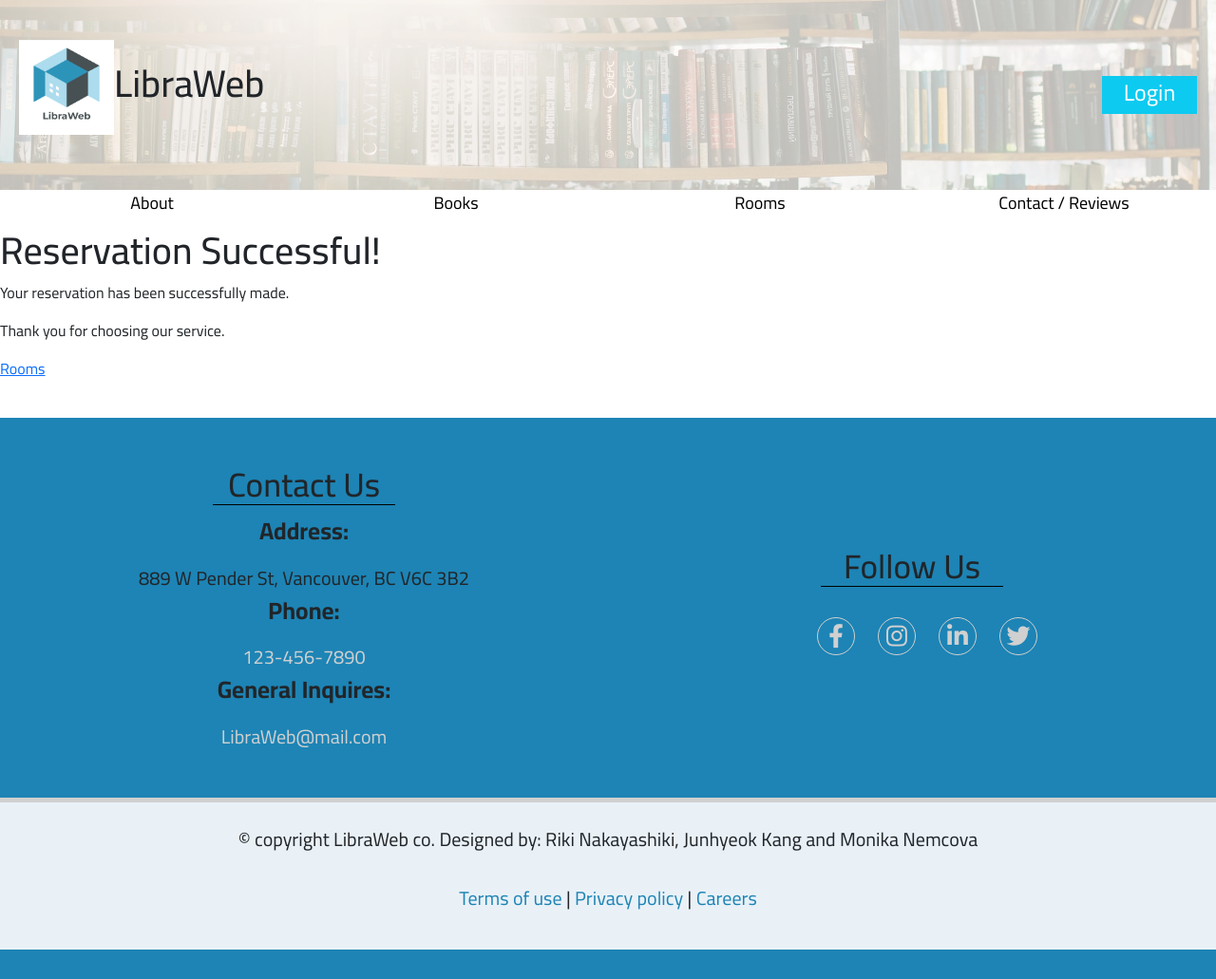
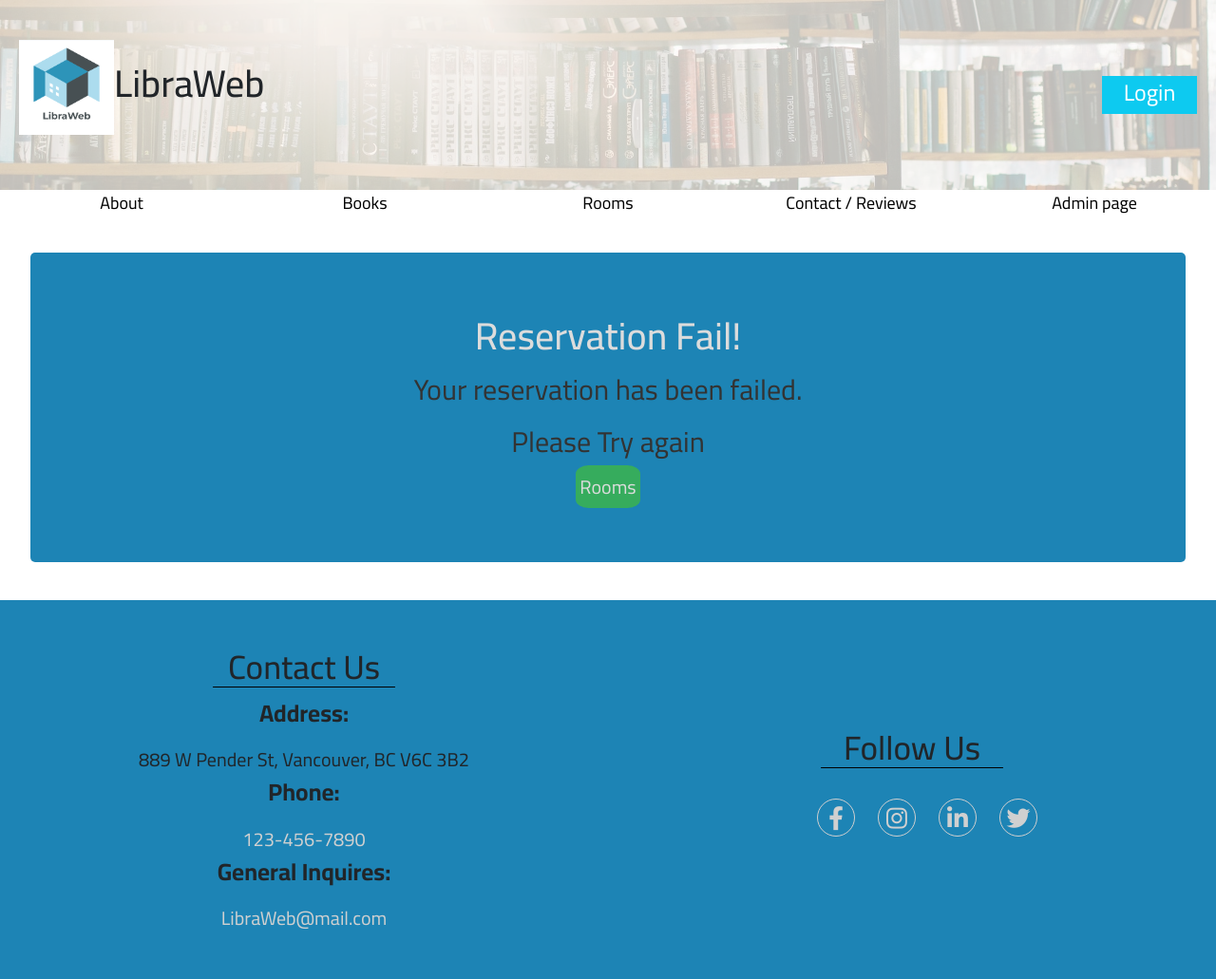
Before and after one commit to riki-nakayashiki/LibraWeb, a PHP site: page /success.php in a window 1280 px wide. Shown: the top 1031 px of the page at 95% size. Before the commit the page ends 1000 px from the top, so only its background shows below. Run offline with PHP 8.4, Linux system fonts and the light colour scheme; some libraries are stand-ins or nearby versions.

Commit message:
add style success page and reservation

```diff
--- a/css/style.css
+++ b/css/style.css
@@ -136,6 +136,7 @@ body main {
     display: flex;
     flex-direction: column;
     row-gap: 0vh;
+    -moz-column-gap: 3vh;
          column-gap: 3vh;
     row-gap: 2vh;
     font-size: 30px;
@@ -168,6 +169,7 @@ body main {
     display: flex;
     justify-content: center;
     align-items: center;
+    -moz-column-gap: 3vh;
          column-gap: 3vh;
     width: 90%;
     height: 20%;
@@ -200,6 +202,7 @@ body main {
   }
   .room .slides figure {
     display: flex;
+    -moz-column-gap: 5vh;
          column-gap: 5vh;
     display: flex;
     justify-content: center;
@@ -248,7 +251,7 @@ body main {
     background-color: #e9f1f7;
     padding: 8px;
     font-weight: bold;
-    text-align: left;
+    text-align: center;
     border: 1px solid gray;
   }
   .room-info td {
@@ -277,11 +280,46 @@ body main {
   .message {
     display: flex;
     flex-direction: column;
-    width: 100%;
+    row-gap: 0vh;
+    display: flex;
+    justify-content: center;
+    align-items: center;
+    margin-top: 2%;
+    background-color: #1d84b5;
+    color: wheatblue;
+    padding: 5%;
+    border-radius: 5px;
   }
-  .message a {
+  .message .current {
+    text-align: center;
+  }
+  .message .current h1 {
+    color: gainsboro;
+    font-size: 24px;
+    margin: 0 0 10px;
+  }
+  .message .current h4 {
+    color: #36ac5d;
+    font-size: 18px;
+    margin: 0;
+  }
+  .message .current h5 {
+    color: bisque;
+    font-size: 14px;
+    margin: 0;
+  }
+  .message .current a {
     text-decoration: none;
-    color: black;
+    background-color: #36ac5d;
+    padding: 1%;
+    border-radius: 20%;
+    color: gainsboro;
+    cursor: pointer;
+  }
+  .message .current p {
+    color: #333333;
+    font-size: 16px;
+    margin: 0 0 10px;
   }
   .footer {
     padding-top: 5vh;
@@ -385,6 +423,16 @@ body main {
     background-color: white;
     border: 2px solid #1D84B5;
   }
+  .message {
+    width: 90%;
+    margin-left: 5%;
+  }
+  .message .current h4 {
+    font-size: 22px;
+  }
+  .message .current h5 {
+    font-size: 18px;
+  }
   .footer h4 {
     font-size: 35px;
     width: 20%;
@@ -428,10 +476,13 @@ body main {
 @media (min-width: 1000px) {
   .infor {
     width: 100%;
+    height: 60vh;
+    margin-top: 8%;
   }
   .infor .slides {
     background-color: gainsboro;
     flex-direction: row;
+    -moz-column-gap: 5vh;
          column-gap: 5vh;
     padding: 2%;
   }
@@ -443,6 +494,7 @@ body main {
   .infor .slides figure img {
     width: 100%;
     height: 100%;
+    -o-object-fit: cover;
        object-fit: cover;
     opacity: 1;
     transition: opacity 0.3s ease;
@@ -493,10 +545,35 @@ body main {
     display: flex;
     flex-direction: row;
     width: 95%;
+    -moz-column-gap: 3vh;
          column-gap: 3vh;
   }
   .news-highlights .news figcaption {
     height: 40vh;
+  }
+  .message {
+    width: 95%;
+    margin-left: 2.5%;
+  }
+  .message .current h1 {
+    font-size: 40px;
+  }
+  .message .current p {
+    font-size: 30px;
+  }
+  .message .current h4 {
+    font-size: 25px;
+  }
+  .message .current h5 {
+    font-size: 21px;
+  }
+  .message .current a {
+    transition: 0.3s;
+    font-size: 20px;
+  }
+  .message .current a:hover {
+    background-color: gainsboro;
+    color: #36ac5d;
   }
   .footer h4 {
     width: 30%;
--- a/inc/Page.class.php
+++ b/inc/Page.class.php
@@ -1,5 +1,5 @@
 <?php
-require_once('./inc/Entity/User.class.php');
+
 class Page
 {
     /**
@@ -29,23 +29,11 @@ class Page
      */
     public static function pageBanner(): string
     {
+        // Temporary code
+        $userType = 1;
         $adminMenu = "";
-
-        session_start();
-        if (isset($_SESSION['username'])) {
-            $user = $_SESSION['username'];
-            $loginUser = 'USER NAME : ' . $user->getFirstName() . ' ' . $user->getLastName();
-
-            $loginButton = '<a href="logout.php" class="bg-info text-white">Logout</a>';
-
-            //Check if the user is admin.
-            if ($user->getUserType() === 'Admin') {
-                $adminMenu = '<li><a href="#">Admin page</a></li>';
-            }
-
-        } else {
-            $loginUser = '';
-            $loginButton = '<a href="login.php" class="bg-info text-white">Login</a>';
+        if ($userType == 1) {
+            $adminMenu = '<li><a href="#">Admin page</a></li>';
         }
 
         $htmlBanner = '
@@ -59,8 +47,7 @@ class Page
                                         </h1>
                                     </figcaption>
                                 </figure>
-                                <h2>' . $loginUser . '</h2>
-                                ' . $loginButton . '
+                                <a href="#" class="bg-info text-white">Login</a>
                             </section>
                         </header>
                         <nav class="nav-main">
@@ -100,12 +87,11 @@ class Page
         return $mainContent;
     }
 
-    /**
+     /**
      *@return string
      */
 
-    public static function informationRow(): string
-    {
+     public static function informationRow(): string{
         $images = array(
             array(
                 'src' => "./img/labtop.jpg",
@@ -137,12 +123,12 @@ class Page
         foreach ($images as $image) {
             $row .= '
                 <figure>
-                    <img src="' . $image['src'] . '">
+                    <img src="'. $image['src'] .'">
                     <figcaption>
                         <i class="fa-solid fa-clock"></i>
 
-                            <h5>' . $image['title'] . '</h5>
-                            <h6>' . $image['caption'] . '</h6>
+                            <h5>'. $image['title'] .'</h5>
+                            <h6>'. $image['caption'] .'</h6>
 
                     </figcaption>
                 </figure>
@@ -154,13 +140,12 @@ class Page
         </section>';
 
         return $row;
-    }
+     }
 
     /**
      * @return string
      */
-    public static function newsContent(): string
-    {
+    public static function newsContent() : string {
         $news = '
         <section class="news-highlights">
             <article>
@@ -288,43 +273,6 @@ class Page
                 </body>
                 </html>';
         return $htmlPageEnd;
-    }
-
-    public static function loginForm()
-    {
-        $loginForm = '
-        <form method="POST" action="' . $_SERVER["PHP_SELF"] . '" class="loginForm">
-            <table>
-                <tbody>
-                    <tr>
-                        <td><label for="loginEmail">Email: </label></td>
-                        <td><input type="email" placeholder="Enter Email" name="email" id="loginEmail"></td>
-                    </tr>
-                    <tr>
-                        <td><label for="loginPassword">Password:</label></td>
-                        <td><input type="password" name="password" id="loginPassword" placeholder="Password"></td>
-                    </tr>
-                    <tr class="loginButton">
-                        <td><input type="submit" class="btn" value="Login"></td>
-                    </tr>
-                </tbody>
-            </table>
-        </form>
-        ';
-        return $loginForm;
-    }
-
-    public static function loginFailed()
-    {
-        return '
-        <div class="alert alert-danger" role="alert">
-        Wrong Email or Password!
-        </div>
-        ';
-    }
-    public static function logOut()
-    {
-        return '<h1 class="text-center">You are Logged Out!</h1>';
     }
 
 
@@ -512,8 +460,8 @@ class Page
     //success message
     public static function getSuccessMessage(){
         $htmlSuccess = '
-        <article class="messgae">
-            <aside>
+        <article class="message">
+            <aside class = "current">
                 <h1>Reservation Successful!</h1>
                 <p>Your reservation has been successfully made.</p>
                 <p>Thank you for choosing our service.</p>
@@ -523,11 +471,23 @@ class Page
         ';
         return $htmlSuccess;
     }
+    public static function getCurrentDate(){
+        $currentDate = date('Y-m-d', strtotime('-1 day'));
+        $htmlCurrentDate = '
+        <article class="message">
+            <aside class = "current">
+                <h4>Available only: ' . $currentDate . '</h4>
+                <h5>If you would like to make a reservation in advance, please call us</h5>
+            </aside>
+        </article>
+        ';
+        return $htmlCurrentDate;
+    }
     //success message
     public static function getFailMessage(){
         $htmlSuccess = '
-        <article class="messgae">
-            <aside>
+        <article class="message">
+            <aside class = "current">
                 <h1>Reservation Fail!</h1>
                 <p>Your reservation has been failed.</p>
                 <p>Please Try again</p>
@@ -574,11 +534,11 @@ class Page
                 $uniqueRoomNames[] = $roomName; // Exclude duplicates and add RoomName to the array
             }
         }
-
+        $previousDate = date('Y-m-d', strtotime('-1 day'));
         $htmlRoom .= '</select>
 
         <label for="date">Select Date:</label>
-        <input type="date" name="date" id="date" required>';
+        <input type="date" name="date" id="date" min="' . $previousDate . '" max="' . $previousDate . '" required>';
 
         // Generating reservation start time options
         $startStartTime = 10;
--- a/reservation.php
+++ b/reservation.php
@@ -46,7 +46,7 @@ if ($_SERVER['REQUEST_METHOD'] === 'POST') {
             echo page::getSuccessMessage();
             exit;
         } else {
-            echo $errorMessage = "Failed to insert reserved room";
+            echo page::getFailMessage();
         }
 
     } else {
@@ -57,6 +57,8 @@ if ($_SERVER['REQUEST_METHOD'] === 'POST') {
 if (isset($_GET['purpose'])) {
     $purpose = $_GET['purpose'];
     $splitPurpose = explode(' ', $purpose);
+    $currentDate = date('Y-m-d');
+    echo Page::getCurrentDate();
     echo Page::roomTable($splitPurpose[0]);
     echo Page::reservationRow($splitPurpose[0]);
 };
--- a/scss/devices/_desktop.scss
+++ b/scss/devices/_desktop.scss
@@ -2,7 +2,8 @@
   // slide show of information row
   .infor {
     width: 100%;
-
+    height: 60vh;
+    margin-top: 8%;
     .slides {
       background-color: gainsboro;
       flex-direction: row;
@@ -84,6 +85,34 @@
     }
   }
 
+  .message {
+    width: 95%;
+    margin-left: 2.5%;
+    .current {
+      h1 {
+        font-size: 40px;
+      }
+      p {
+        font-size: 30px;
+      }
+      h4 {
+        font-size: 25px;
+      }
+
+      h5 {
+        font-size: 21px;
+      }
+      a {
+        transition: 0.3s;
+        font-size: 20px;
+      }
+      a:hover {
+        background-color: gainsboro;
+        color: #36ac5d;
+      }
+    }
+  }
+
   .footer {
     h4 {
       width: 30%;
--- a/scss/devices/_mobile.scss
+++ b/scss/devices/_mobile.scss
@@ -55,7 +55,7 @@ body {
         row-gap: 30px;
       }
 
-      td>label {
+      td > label {
         width: 8vw;
       }
 
@@ -268,7 +268,7 @@ body {
       background-color: #e9f1f7;
       padding: 8px;
       font-weight: bold;
-      text-align: left;
+      text-align: center;
       border: 1px solid gray;
       // #1d84b5;
     }
@@ -328,13 +328,45 @@ body {
   }
 
   .message {
-    display: flex;
-    flex-direction: column;
-    width: 100%;
+    @include MakeColumn;
+    @include MakeCenter;
+    margin-top: 2%;
+    background-color: #1d84b5;
+    color: wheatblue;
+    padding: 5%;
+    border-radius: 5px;
 
-    a {
-      text-decoration: none;
-      color: black;
+    .current {
+      text-align: center;
+      h1 {
+        color: gainsboro;
+        font-size: 24px;
+        margin: 0 0 10px;
+      }
+      h4 {
+        color: #36ac5d;
+        font-size: 18px;
+        margin: 0;
+      }
+
+      h5 {
+        color: bisque;
+        font-size: 14px;
+        margin: 0;
+      }
+      a {
+        text-decoration: none;
+        background-color: #36ac5d;
+        padding: 1%;
+        border-radius: 20%;
+        color: gainsboro;
+        cursor: pointer;
+      }
+      p {
+        color: #333333;
+        font-size: 16px;
+        margin: 0 0 10px;
+      }
     }
   }
 
--- a/scss/devices/_tablet.scss
+++ b/scss/devices/_tablet.scss
@@ -30,6 +30,19 @@
     a:hover {
       background-color: white;
       border: 2px solid $mainColor;
+    }
+  }
+  .message {
+    width: 90%;
+    margin-left: 5%;
+    .current {
+      h4 {
+        font-size: 22px;
+      }
+
+      h5 {
+        font-size: 18px;
+      }
     }
   }
 
--- a/success.php
+++ b/success.php
@@ -10,6 +10,6 @@ session_start();
 RoomDAO::startDb();
 echo Page::pageHeader("success");
 echo Page::pageBanner();
-echo Page::getSuccessMessage();
+echo Page::getFailMessage();
 echo Page::pageFooter();
 echo Page::pageEnd();
```
Also changed, not shown: css/style.min.css, 2 other files. Lines whose indentation alone changed are shown as unchanged.
